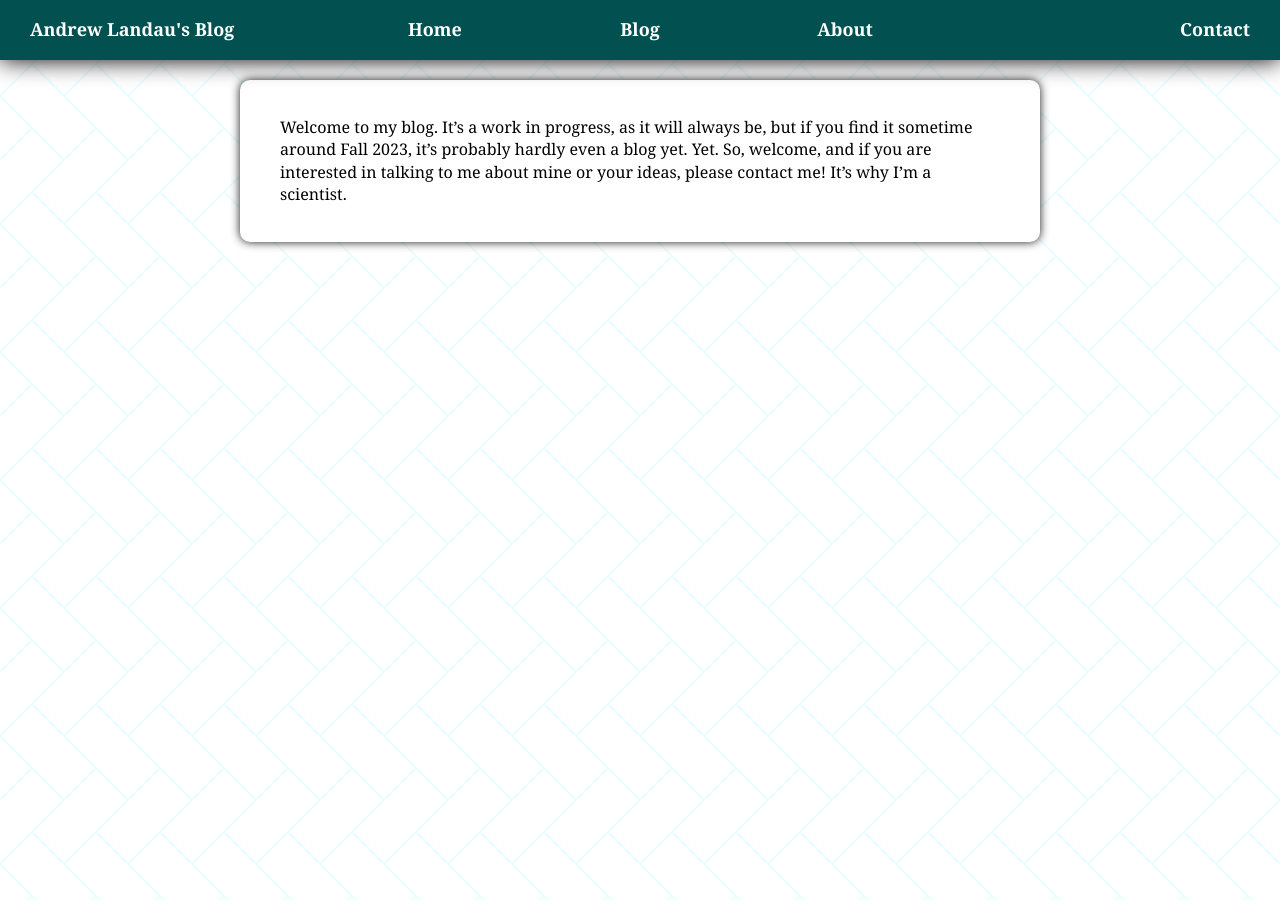
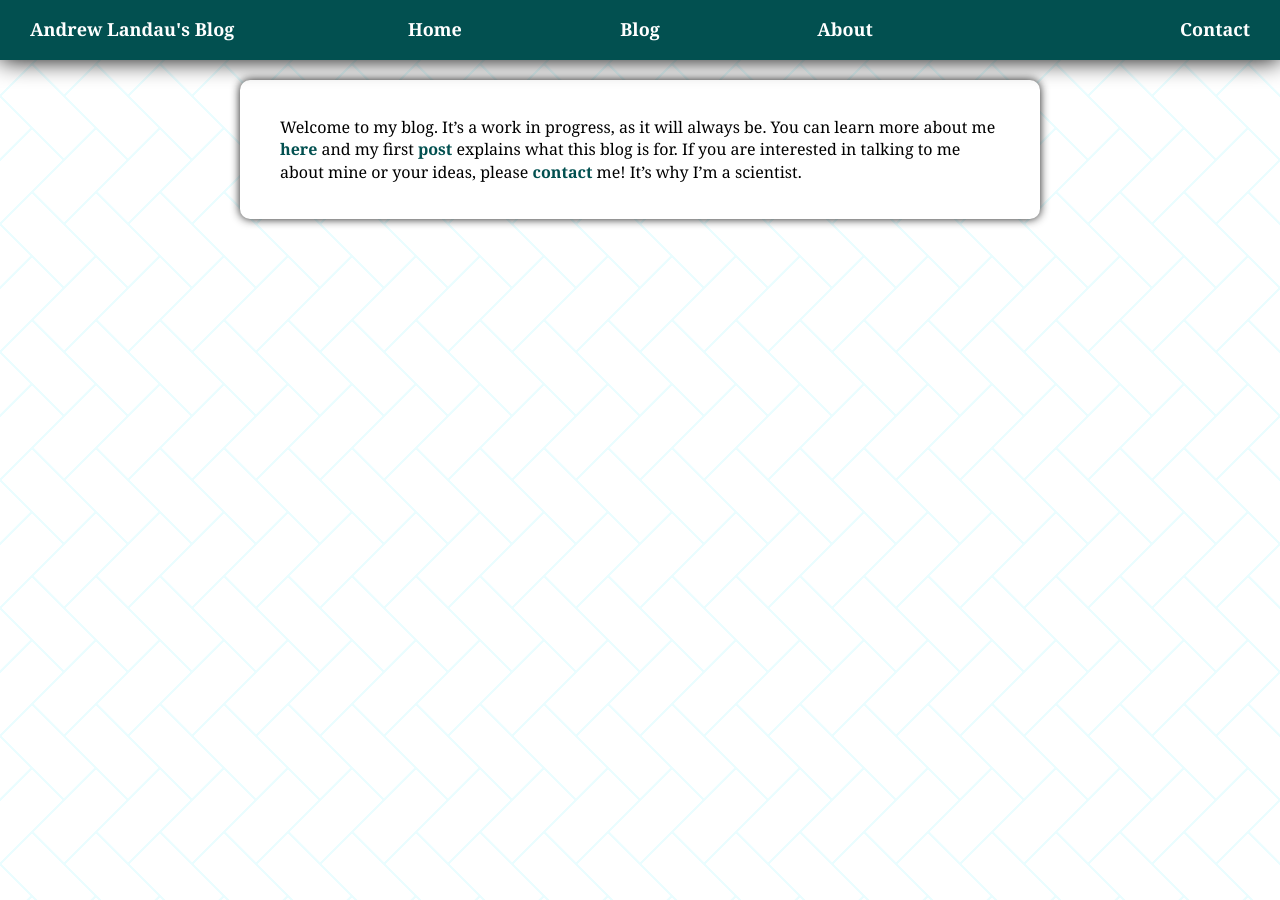
Before and after one commit to landoskape/landoskape.github.io, a Jekyll site: the page built from index.md, in a window 1280 px wide. Built offline with Jekyll 4.4.1, drawn with Linux system fonts in a browser that asks for light colours.

```diff
--- a/blog.html
+++ b/blog.html
@@ -22,7 +23,10 @@ title: blog
         </p>
         <div class="post-tags">
           {% for tag in post.tags %}
-            <span class="tag">{{ tag }}</span>
+            {% assign tag_name = tag | slugify %}
+            <a href="/tags/#{{ tag_name }}" class="tag-link">
+              <span class="tag">{{ tag }}</span>
+            </a>
             {% unless forloop.last %}
               <span class="tag-divider">-</span>
             {% endunless %}
--- a/index.md
+++ b/index.md
@@ -1,6 +1,7 @@
 ---
 layout: default
 title: homepage
+permalink: /
 ---
 
-Welcome to my blog. It's a work in progress, as it will always be, but if you find it sometime around Fall 2023, it's probably hardly even a blog yet. Yet. So, welcome, and if you are interested in talking to me about mine or your ideas, please contact me! It's why I'm a scientist.
+Welcome to my blog. It's a work in progress, as it will always be. You can learn more about me [here](/about.md) and my first [post](/_posts/2024-06-02-welcome.md) explains what this blog is for. If you are interested in talking to me about mine or your ideas, please [contact](mailto:andrewtylerlandau at gmail.com) me! It's why I'm a scientist.
```
Also changed, not shown: other parts of blog.html (+1 -0 lines), about.md (+1 -0 lines).
